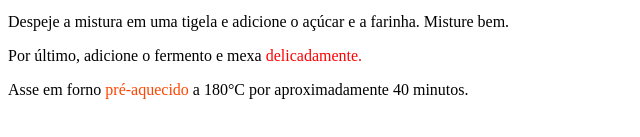
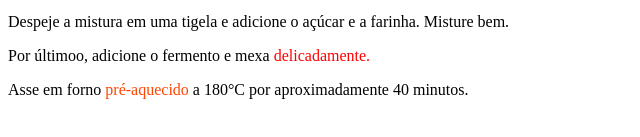
Before and after one commit to livia-hermano/meu_site, a plain HTML site: page minha_receita.html in a window 1280 px wide. Shown: the part 403-540 px from the top of the page, 0-640 px from the left. Drawn offline with Linux system fonts and the light colour scheme.

Commit message:
aula 8
teste de commit

```diff
--- a/minha_receita.html
+++ b/minha_receita.html
@@ -23,7 +23,7 @@
             <h2>Modo de Preparo</h2>
             <p>Bata no liquidificador as cenouras, os ovos e o óleo.</p>
             <p>Despeje a mistura em uma tigela e adicione o açúcar e a farinha. Misture bem.</p>
-            <p>Por último, adicione o fermento e mexa <span style="color: red;" >delicadamente.</span></p>
+            <p>Por últimoo, adicione o fermento e mexa <span style="color: red;" >delicadamente.</span></p>
             <p>Asse em forno  <span style="color:orangered;" >pré-aquecido </span> a 180°C por aproximadamente 40 minutos.</p>
         </div>
     </div>
```
